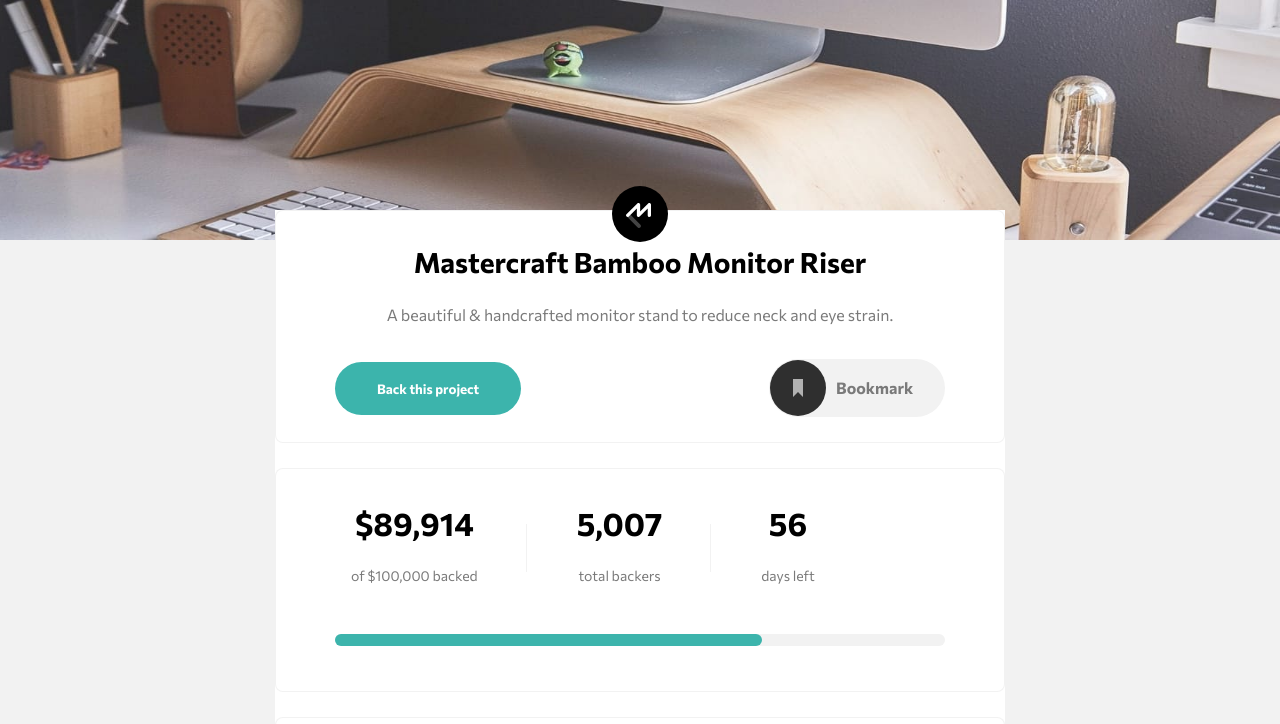
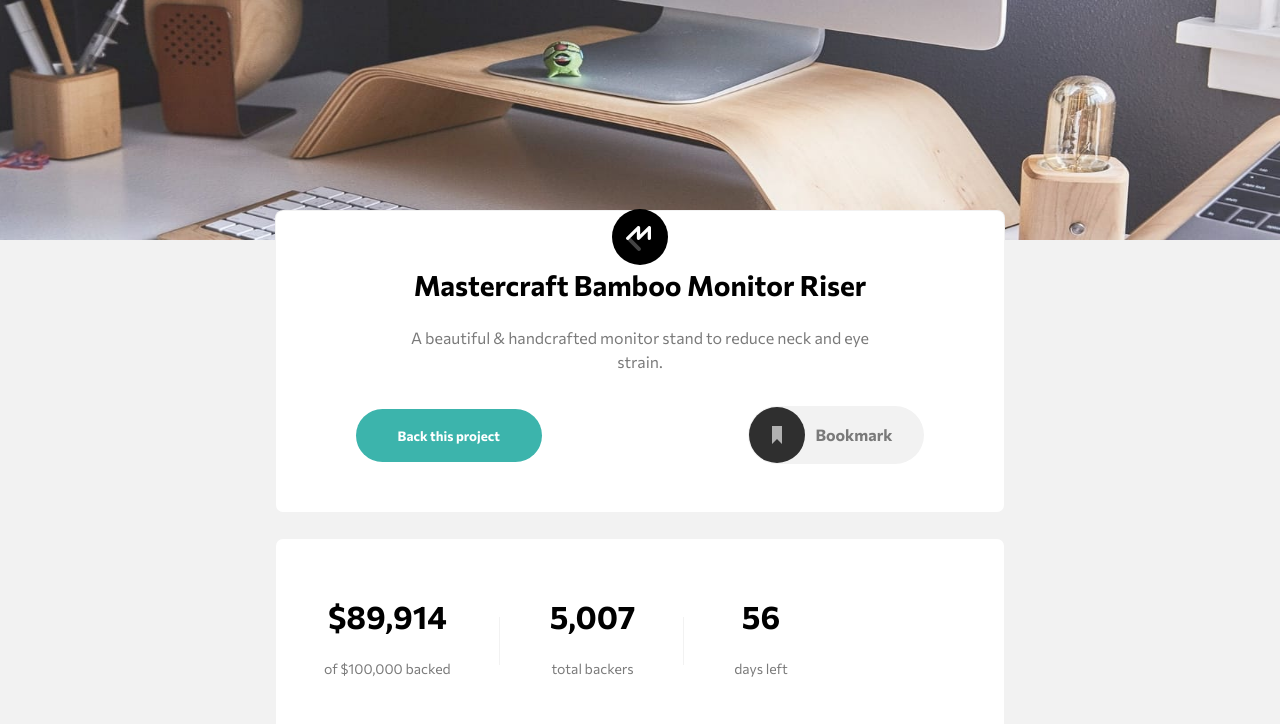
Before and after one commit to LovelyFox-code/Crowdfunding-product-page, a website: page src/index.html in a window 1280 px wide. Shown: the part 60-784 px from the top of the page. Drawn offline with nearby package versions, Linux system fonts and the light colour scheme; files that its build step writes are made by us from their sources.

Commit message:
redcted section menu

```diff
--- a/src/sass/layouts/_section-menu.scss
+++ b/src/sass/layouts/_section-menu.scss
@@ -2,7 +2,6 @@
   width: clamp(337px, 90%, 730px);
   margin: auto;
   margin-top: -30px;
-  background: $white;
   &__item {
     background: $white;
     border: 1px solid $gray;
@@ -11,6 +10,15 @@
     margin: auto;
     padding: 25px;
     margin-bottom: 25px;
+    &__inside{
+      @extend .section-menu__item;
+      @media (min-width: 768px) {
+        padding: 32px !important;
+      }
+    }
+    @media (min-width: 768px) {
+      padding: 48px;
+    }
     &__header{
       .group-btn{
         @media (min-width: 600px) {
@@ -61,6 +69,9 @@
   font-size: 24px;
   color: $black;
   margin: 0 48px 0 50px ;
+  &:first-child{
+    margin: 0 48px 0 0;
+  }
   span {
     font-weight: 400;
     font-size: 15px;
@@ -92,7 +103,7 @@
   height: 12px;
   margin: 32px 0 20px 0;
   box-shadow: inset 0 -1px 1px rgba(255, 255, 255, 0.3);
-  width: clamp(280px, 90%, 634px);
+  width: clamp(280px, 100%, 634px);
 }
 progress {
   background-color: $white;
@@ -141,10 +152,9 @@
     margin-left: 8px;
   }
 
-  @media (min-width: 600px) {
-    // padding-right: clamp(5%, 30%, 94px );
-    // padding-left: clamp(3%, 10%, 47px);
+  @media (min-width: 768px) {
     justify-self: start;
+
   }
 
   p {
```
